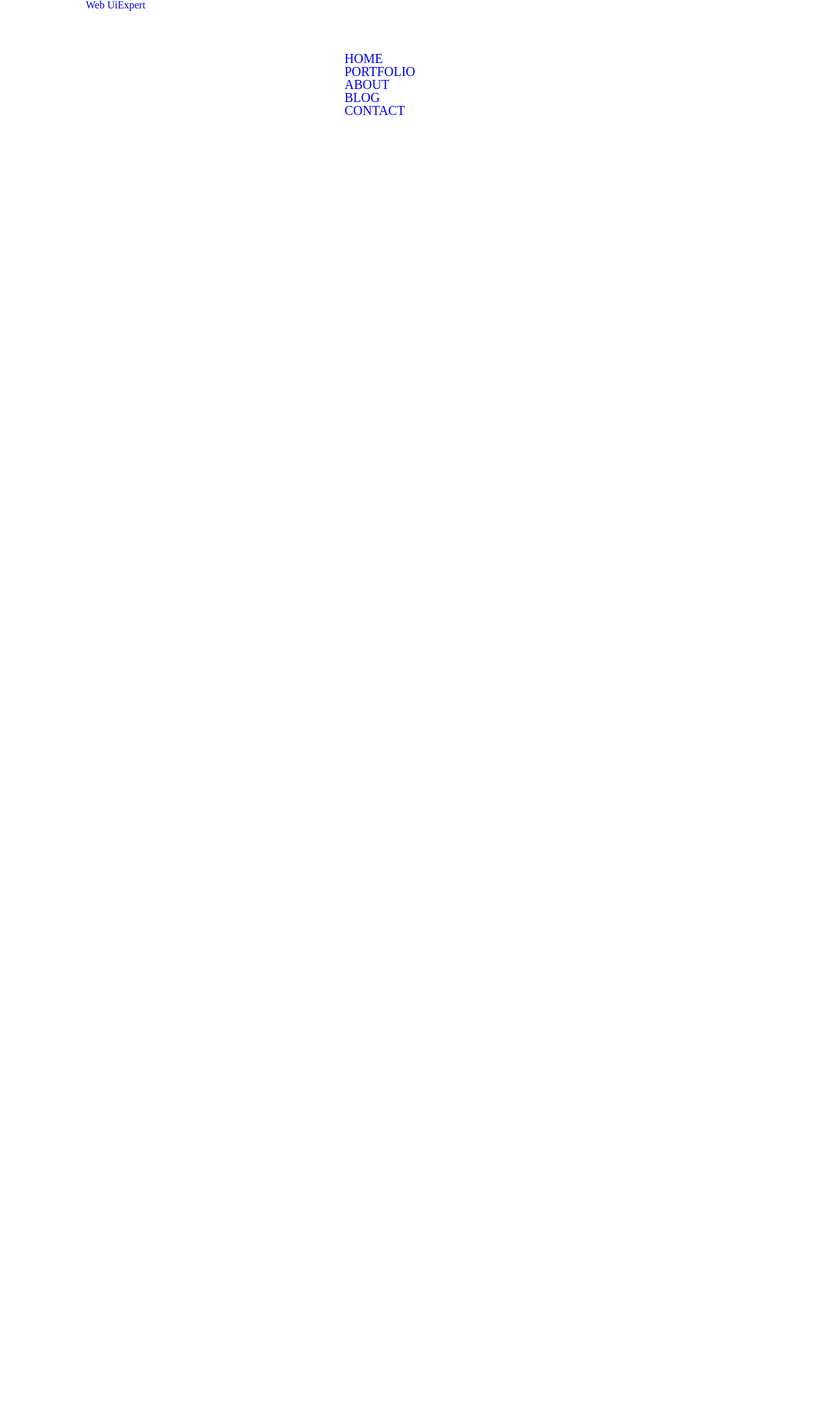
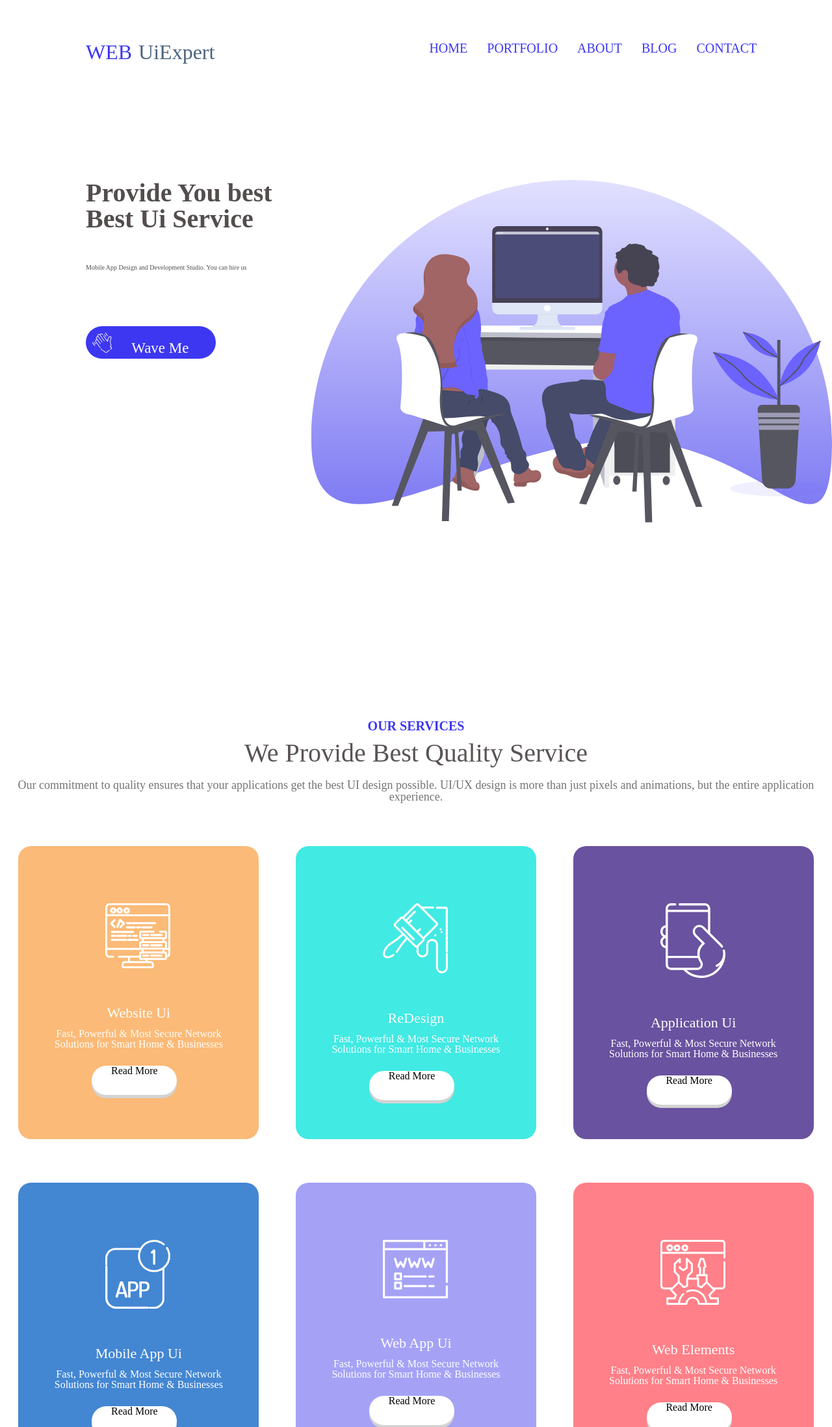
Before and after one commit to Tornikekvirik/Geolab-Homework-7, a plain HTML site: page index.html in a window 1280 px wide. Shown: the top 2196 px of the page at 65% size. Before the commit the page ends 800 px from the top, so only its background shows below. Drawn offline with Linux system fonts and the light colour scheme.

Commit message:
Finished work

```diff
--- a/css/style.css
+++ b/css/style.css
@@ -1,19 +1,183 @@
 /*HEADER start*/
 .header{
-	background-color: lightgray;
+	width: 100%;
+	background-color: white;
+	display: flex;
+	position: fixed;
+	z-index: 100;
 }
 .logo{
 	margin-top: 64px;
 	margin-left: 132px;
+	font-size: 32px;
+	color: #4B647E;
+}
+.before::before{
+	content:"WEB";
+	margin-right: 10px;
+	font-size: 32px;
+	color: #3D37F1;
 }
 
 .nav-ul{
+	display: flex;
 	margin-top: 64px;
-	margin-left: 530px;
+	margin-left: 330px;
 }
 .nav-li{
-	margin-right: 60px;
+	margin-right: 30px;
 	font-size: 20px;
+}
+.color{
+	color: #3D37F1;
 
 }
 /*HEADER END*/
+/*SECTION1 START*/
+.section-1{
+	padding-top: 277px;
+}
+.section-1-wrapper{
+	display: flex;
+
+}
+.left-box{
+	width: 850px;
+	padding-left: 132px;
+
+}
+.right-box{
+	width: 850px;
+}
+.title{
+	font-size: 40px;
+	color: #534D4D;
+	margin-bottom: 50px;
+	font-weight: bold;
+}
+.text{
+	font-size: 10px;
+	color: #534D4D;
+	margin-bottom: 85px;
+
+}
+.button{
+	width: 200px;
+	height: 50px;
+	background-color: #3D37F1;
+	border-radius: 38px;
+
+}
+.image-button{
+	margin-top: 10px;
+	margin-left: 10px;
+}
+.button-text{
+	margin-left: 30px;
+	font-size: 23px;
+	color: white;
+	text-align: center;
+}
+
+/*SECTION 1 END*/
+
+/*SECTION 2 START*/
+.section-2{
+	padding-top: 300px;
+}
+.section-2-text-wrapper{
+	text-align: center;
+}
+.main-title{
+	font-size: 20px;
+	color: #3D37F1;
+	font-weight: bold;
+	margin-bottom: 12px;
+}
+.text-2{
+	font-size: 40px;
+	color: #5A5454;
+	margin-bottom: 20px;
+}
+.text-3{
+	font-size: 18px;
+	color: #747474;
+}
+.block-wrapper{
+	padding-top: 67px;
+	display: flex;
+	justify-content: center;
+	justify-content: space-around;
+
+}
+.block-1{
+	width: 370px;
+	height: 451px;
+	background-color: #FBBA77;
+	border-radius: 20px;
+
+}
+.block-2{
+	width: 370px;
+	height: 451px;
+	background-color: #41EAE3;
+	border-radius: 20px;
+}
+.block-3{
+	width: 370px;
+	height: 451px;
+	background-color: #69529F;
+	border-radius: 20px;
+}
+.block-image{
+	margin: 88px 136px auto 134px;
+}
+.title-2{
+	text-align: center;
+	margin-top: 55px;
+	margin-bottom: 13px;
+	font-size: 22px;
+	color: white;
+}
+.text-4{
+	text-align: center;
+	margin-left: 27px;
+	margin-right: 27px;
+	font-size: 16px;
+	color: white;
+}
+.button-2{
+	width: 131px;
+	height: 45px;
+	background-color: white;
+	border-radius: 23px;
+	margin-left: 113px;
+	margin-top: 25px;
+	box-shadow: 0px 5px lightgray;
+
+
+}
+.button-2-text{
+	margin-top: 12px;
+	text-align: center;
+}
+.block-4{
+	width: 370px;
+	height: 451px;
+	background-color: #4386D2;
+	border-radius: 20px;
+}
+.block-5{
+	width: 370px;
+	height: 451px;
+	background-color: #A5A2F6;
+	border-radius: 20px;
+}
+.block-6{
+	width: 370px;
+	height: 451px;
+	background-color: #FF8088;
+	border-radius: 20px;
+}
+
+/*SECTION 2 END*/
--- a/index.html
+++ b/index.html
@@ -8,29 +8,89 @@
 	</head>
 	<body>
 		<!-- HEADER start -->
-		<header>
-			<a class="logo" href="#">Web UiExpert</a>
+		<header class="header">
+				<a class="logo before" href="#">UiExpert</a>
 			<nav>
 				<ul class="nav-ul">
-					<li class="nav-li">
-						<a href="#">HOME</a>
-					</li>
-					<li class="nav-li">
-						<a href="#">PORTFOLIO</a>
-					</li>
-					<li class="nav-li">
-						<a href="#">ABOUT</a>
-					</li>
-					<li class="nav-li">
-						<a href="#">BLOG</a>
-					</li>
-					<li class="nav-li">
-						<a href="#">CONTACT</a>
-					</li>
+					<li class="nav-li"><a class="color" href="#">HOME</a></li>
+					<li class="nav-li"><a class="color" href="#">PORTFOLIO</a></li>
+					<li class="nav-li"><a class="color" href="#">ABOUT</a></li>
+					<li class="nav-li"><a class="color" href="#">BLOG</a></li>
+					<li class="nav-li"><a class="color" href="#">CONTACT</a></li>
 				</ul>
 			</nav>
 		</header>
 		<!-- HEADER END -->
 
+		<!-- SECTION1 START -->
+		<section class="section-1">
+			<div class="section-1-wrapper">
+				<div class="left-box">
+					<h1 class="title">Provide You best Best Ui Service</h1>
+					<h4 class="text">Mobile App Design and Development Studio. You can hire us</h4>
+					<div class="button">
+						<img class="image-button" src="image/waving-hand.svg"><a class="button-text" href="#">Wave Me</a>
+					</div>
+				</div>
+				<div class="right-box">
+					<img src="image/section1image.png">
+				</div>
+			</div>
+		</section>
+
+
+		<!-- SECTION1 END -->
+
+		<!-- SECTION1 START -->
+		<section class="section-2">
+			<div class="section-2-text-wrapper">
+				<h3 class="main-title">OUR SERVICES</h3>
+				<h2 class="text-2">We Provide Best Quality Service </h2>
+				<h4 class="text-3">Our commitment to quality ensures that your applications get the best UI design possible. UI/UX design is more than just pixels and animations, but the entire application experience.</h4>
+			</div>
+			<div class="block-wrapper">
+				<div class="block-1">
+					<img class="block-image" src="image/pc.svg">
+					<h3 class="title-2">Website Ui</h3>
+					<h4 class="text-4">Fast, Powerful & Most Secure Network Solutions for Smart Home & Businesses</h4>
+					<div class="button-2"><h5 class="button-2-text">Read More</h5></div>
+				</div>
+				<div class="block-2">
+					<img class="block-image" src="image/paint.svg">
+					<h3 class="title-2">ReDesign</h3>
+					<h4 class="text-4">Fast, Powerful & Most Secure Network Solutions for Smart Home & Businesses</h4>
+					<div class="button-2"><h5 class="button-2-text">Read More</h5></div>
+				</div>
+				<div class="block-3">
+					<img class="block-image" src="image/phone.svg">
+					<h3 class="title-2">Application Ui</h3>
+					<h4 class="text-4">Fast, Powerful & Most Secure Network Solutions for Smart Home & Businesses</h4>
+					<div class="button-2"><h5 class="button-2-text">Read More</h5></div>
+				</div>
+			</div>
+			<div class="block-wrapper">
+				<div class="block-4">
+					<img class="block-image" src="image/app.svg">
+					<h3 class="title-2">Mobile App Ui</h3>
+					<h4 class="text-4">Fast, Powerful & Most Secure Network Solutions for Smart Home & Businesses</h4>
+					<div class="button-2"><h5 class="button-2-text">Read More</h5></div>
+				</div>
+				<div class="block-5">
+					<img class="block-image" src="image/browser.svg">
+					<h3 class="title-2">Web App Ui</h3>
+					<h4 class="text-4">Fast, Powerful & Most Secure Network Solutions for Smart Home & Businesses</h4>
+					<div class="button-2"><h5 class="button-2-text">Read More</h5></div>
+				</div>
+				<div class="block-6">
+					<img class="block-image" src="image/repair.svg">
+					<h3 class="title-2">Web Elements</h3>
+					<h4 class="text-4">Fast, Powerful & Most Secure Network Solutions for Smart Home & Businesses</h4>
+					<div class="button-2"><h5 class="button-2-text">Read More</h5></div>
+				</div>
+			</div>
+		</section>
+
+		<!-- SECTION 2 END -->
+
 	</body>
 </html>
```
Also changed, not shown: image/app.svg (added), image/browser.svg (added), image/paint.svg (added), image/pc.svg (added), image/phone.svg (added), image/repair.svg (added), image/section1image.png (added), image/waving-hand.svg (added).
